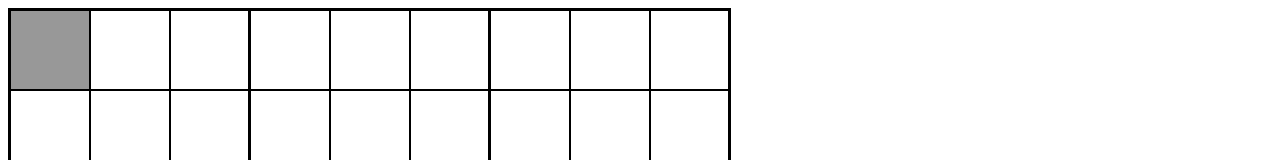
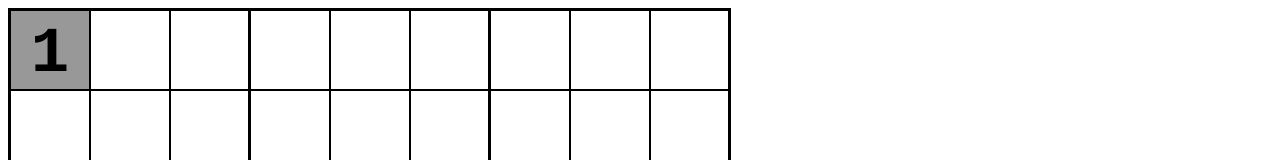
Before and after one commit to j97b/react-sudoku, a React (Create React App) app: page / in a window 1280 px wide. Shown: the top 160 px of the page. Built offline with nearby package versions, Linux system fonts and the light colour scheme.

Commit message:
prefilled cells

```diff
--- a/src/App.css
+++ b/src/App.css
@@ -16,6 +16,11 @@
 	width: 5em;
 	border: 1px solid;
 	box-sizing: border-box;
+}
+
+.cell:hover {
+	cursor: pointer;
+	background-color: #42424261;
 }
 
 .cell-normal {
@@ -110,3 +115,7 @@
 .ripple-container {
 	border-radius: 10px;
 }
+
+.prefilled {
+	font-weight: bold;
+}
--- a/src/components/Board.jsx
+++ b/src/components/Board.jsx
@@ -14,7 +14,7 @@ const Board = () => {
 			return prevBoard.map((row, rowIdx) => {
 				if (rowIdx === selected.row) {
 					return row.map((cell, colIdx) => {
-						if (colIdx === selected.col) {
+						if (colIdx === selected.col && !cell.prefilled) {
 							if (clear) {
 								return cellObject;
 							}
@@ -49,27 +49,33 @@ const Board = () => {
 
 	const clearCell = () => setCellValue(undefined, true);
 
+	const modulusCalc = (n, m) => {
+		return ((n % m) + m) % m;
+	};
+
 	const handleKeyDown = (e) => {
+		console.log(e);
+		e.preventDefault();
 		switch (e.key) {
 			case "ArrowUp":
 				return setSelected({
-					row: selected.row === 0 ? selected.row : selected.row - 1,
+					row: modulusCalc(selected.row - 1, 9),
 					col: selected.col,
 				});
 			case "ArrowDown":
 				return setSelected({
-					row: selected.row === 8 ? selected.row : selected.row + 1,
+					row: modulusCalc(selected.row + 1, 9),
 					col: selected.col,
 				});
 			case "ArrowRight":
 				return setSelected({
 					row: selected.row,
-					col: selected.col === 8 ? selected.col : selected.col + 1,
+					col: modulusCalc(selected.col + 1, 9),
 				});
 			case "ArrowLeft":
 				return setSelected({
 					row: selected.row,
-					col: selected.col === 0 ? selected.col : selected.col - 1,
+					col: modulusCalc(selected.col - 1, 9),
 				});
 			case " ":
 				return setInputMode((inputMode + 1) % 3);
@@ -84,8 +90,8 @@ const Board = () => {
 
 	return (
 		<>
-			<div className='game-root'>
-				<div className='board' onKeyDown={handleKeyDown} tabIndex='0'>
+			<div className='game-root' onKeyDown={handleKeyDown}>
+				<div className='board' tabIndex='0'>
 					{board.map((row, rowIdx) => {
 						return row.map((cell, colIdx) => {
 							return (
@@ -99,6 +105,7 @@ const Board = () => {
 										setSelected({ row: row, col: column });
 									}}
 									selected={rowIdx === selected.row && colIdx === selected.col}
+									prefilled={cell.prefilled}
 								/>
 							);
 						});
--- a/src/components/Cell.jsx
+++ b/src/components/Cell.jsx
@@ -6,7 +6,7 @@ const Cell = (props) => {
 		(props.column + 1) % 3 === 0 ? " region-right" : ""
 	}${(props.row + 1) % 3 === 0 ? " region-bottom" : ""}${
 		props.value ? " cell-normal" : " cell-notes"
-	}`;
+	}${props.prefilled ? " prefilled" : ""}`;
 
 	return (
 		<div
--- a/src/consts/boardArray.js
+++ b/src/consts/boardArray.js
@@ -11,11 +11,29 @@ export const cellObject = {
 		8: { corner: false, center: false },
 		9: { corner: false, center: false },
 	},
+	prefilled: false,
+};
+const prefilledCell = (value) => {
+	return {
+		value: value,
+		notes: {
+			1: { corner: false, center: false },
+			2: { corner: false, center: false },
+			3: { corner: false, center: false },
+			4: { corner: false, center: false },
+			5: { corner: false, center: false },
+			6: { corner: false, center: false },
+			7: { corner: false, center: false },
+			8: { corner: false, center: false },
+			9: { corner: false, center: false },
+		},
+		prefilled: true,
+	};
 };
 
 export const boardArray = [
 	[
-		cellObject,
+		prefilledCell(1),
 		cellObject,
 		cellObject,
 		cellObject,
```
